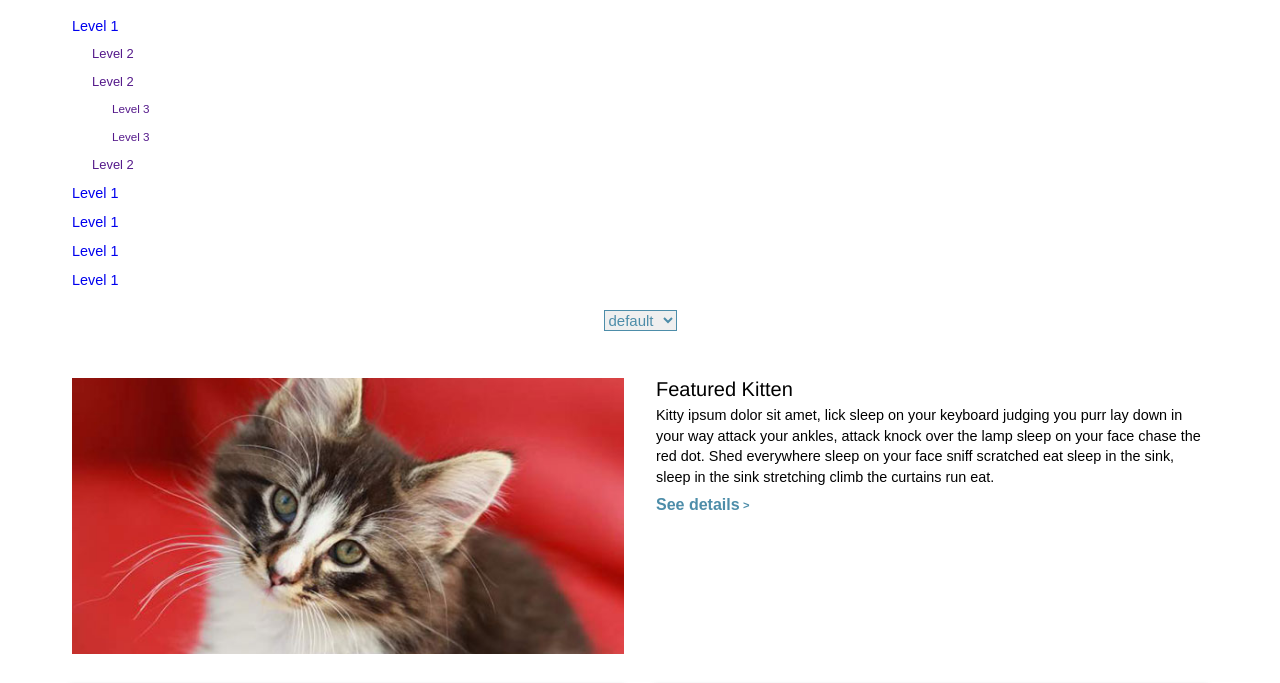
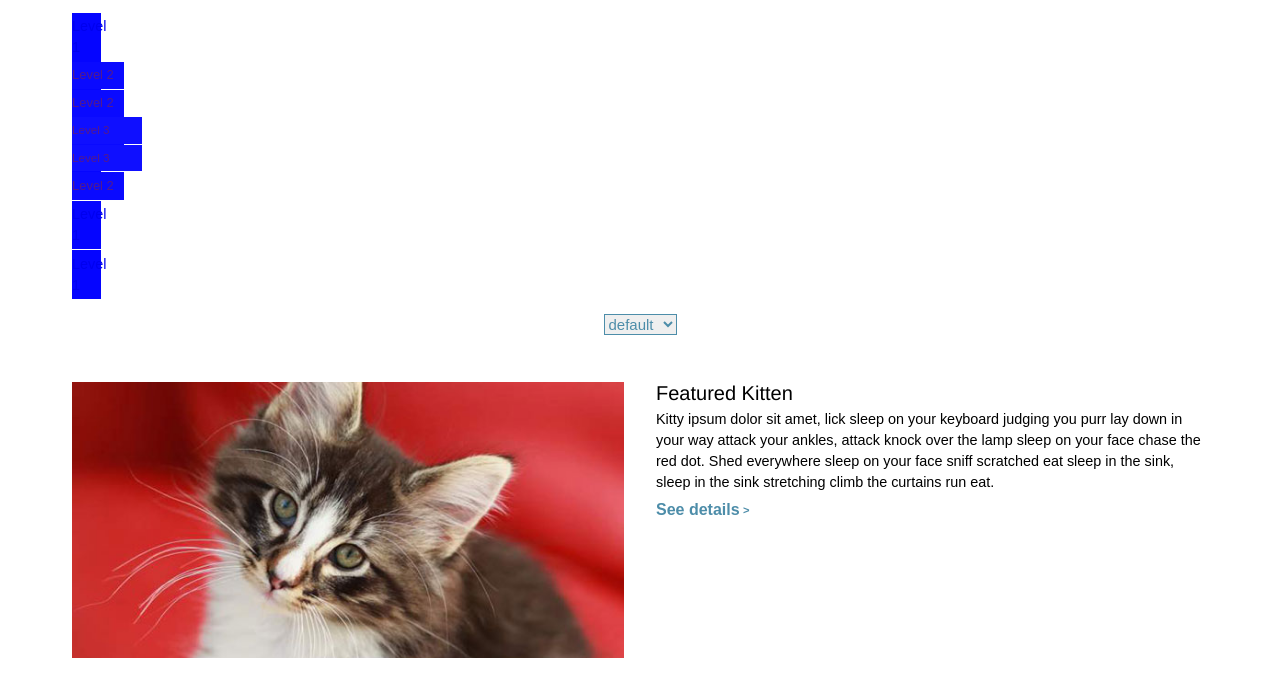
Before and after one commit to nickirios/GLG-Sass-workshop, a plain HTML site: page index.html in a window 1280 px wide. Shown: the part 88-771 px from the top of the page. Drawn offline with nearby package versions, Linux system fonts and the light colour scheme.

Commit message:
navDepth mixin

```diff
--- a/index.html
+++ b/index.html
@@ -12,26 +12,23 @@
 	<header>
 		<h1>Kitten Adoption</h1>
 		<nav>
-			<!-- (@for, @each, @while, operators) -->
 			<ul>
-				<li>
+				<li class="level-1">
 					<a href="#">Level 1</a>
 					<ul>
-						<li><a href="">Level 2</a></li>
-						<li>
+						<li class="level-2"><a href="">Level 2</a></li>
+						<li class="level-2">
 							<a href="">Level 2</a>
 							<ul>
-								<li><a href="">Level 3</a></li>
-								<li><a href="">Level 3</a></li>
+								<li class="level-3"><a href="">Level 3</a></li>
+								<li class="level-3"><a href="">Level 3</a></li>
 							</ul>
 						</li>
-						<li><a href="">Level 2</a></li>
+						<li class="level-2"><a href="">Level 2</a></li>
 					</ul>
 				</li>
-				<li><a href="#">Level 1</a></li>
-				<li><a href="#">Level 1</a></li>
-				<li><a href="#">Level 1</a></li>
-				<li><a href="#">Level 1</a></li>
+				<li class="level-1"><a href="#">Level 1</a></li>
+				<li class="level-1"><a href="#">Level 1</a></li>
 			</ul>
 			<select>
 				<option value="default">default</option>
--- a/sass/_grid_susy.scss
+++ b/sass/_grid_susy.scss
@@ -1,3 +1,4 @@
+/*
 // ---------------------------------------------------------------------------
 // Imports
 
@@ -12,3 +13,4 @@ $gutter-width   : 1em;
 $grid-padding   : $gutter-width;
 
 $show-grid-backgrounds  : true;
+*/
--- a/sass/_mixins.scss
+++ b/sass/_mixins.scss
@@ -44,3 +44,13 @@
 		}
 	}
 }
+
+@mixin navDepth($depth:6){
+	@while $depth > 0 {
+		.level-#{$depth} {
+			width: 2em * $depth;
+			background-color: lighten(blue,$depth+0%);
+		}
+		$depth: $depth - 1;
+	}
+}
--- a/sass/screen.scss
+++ b/sass/screen.scss
@@ -2,7 +2,8 @@
 // Imports
 
 @import "compass/reset";
-@import "grid";
+//@import "grid_susy";
+//@import "grid";
 @import "colors";
 @import "functions";
 @import "mixins";
@@ -68,15 +69,13 @@ header {
 	}
 	nav {
 		padding: 1em 0 0 0;
+		@include navDepth(6);
 	}
 	li {
 		margin-bottom: 1px;
 		a {
 			display: inline-block;
 			padding: 0.25em 0;
-		}
-		li {
-			padding-left: 20px;
 		}
 	}
 	select {//applies only to the header select
```
Also changed, not shown: css/screen.css.
